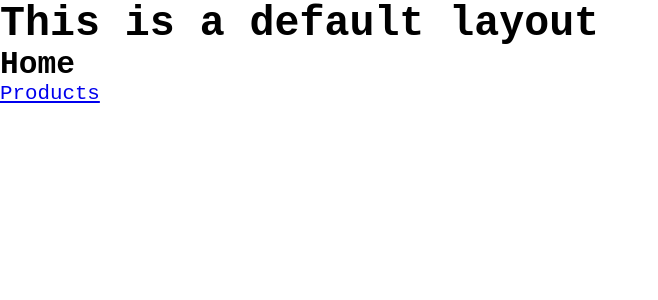
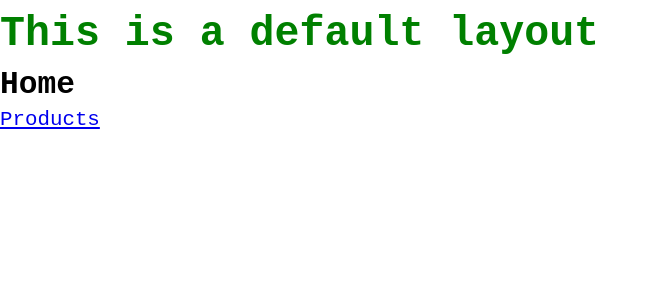
Before and after one commit to divineLush/nuxt-sandbox, a Nuxt app: page / in a window 1280 px wide. Shown: the top 300 px of the page, without its empty margins (0-658 px from the left). Built offline with nearby package versions, Linux system fonts and the light colour scheme.

Commit message:
minor improvements

```diff
--- a/layouts/default.vue
+++ b/layouts/default.vue
@@ -21,4 +21,13 @@ html {
   box-sizing: border-box;
   margin: 0;
 }
+
+h1 {
+  margin: 10px 0;
+  color: green;
+}
+
+h2 {
+  margin: 6px 0;
+}
 </style>
--- a/layouts/error.vue
+++ b/layouts/error.vue
@@ -3,6 +3,6 @@
     <!-- loads every time nuxt throws an error -->
     <section>
         <h1>An error occured, you're screwed</h1>
-        <nuxt-link to="/">Nobody loves you(go home)</nuxt-link>
+        <nuxt-link to="/">Get some rest</nuxt-link>
     </section>
 </template>
```
